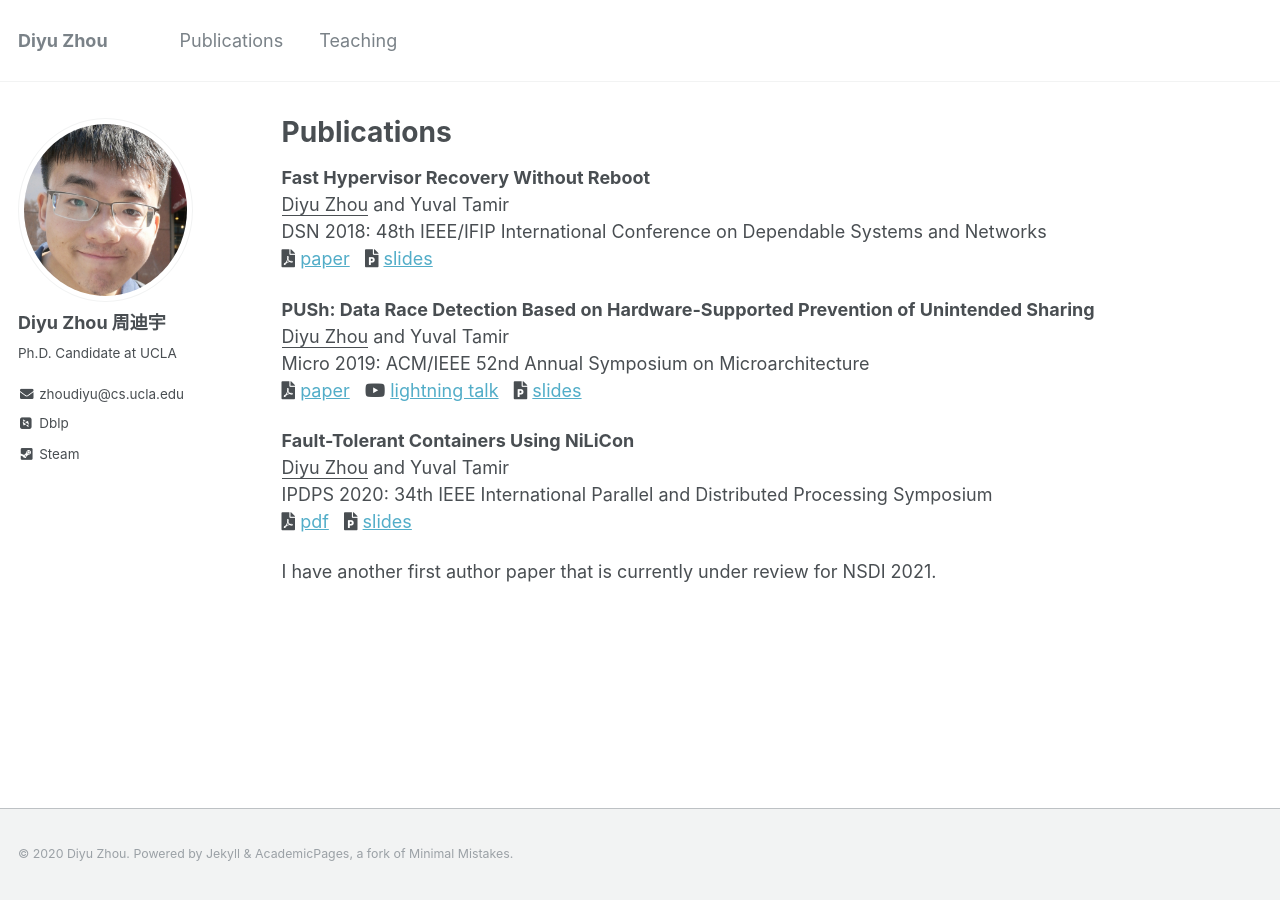
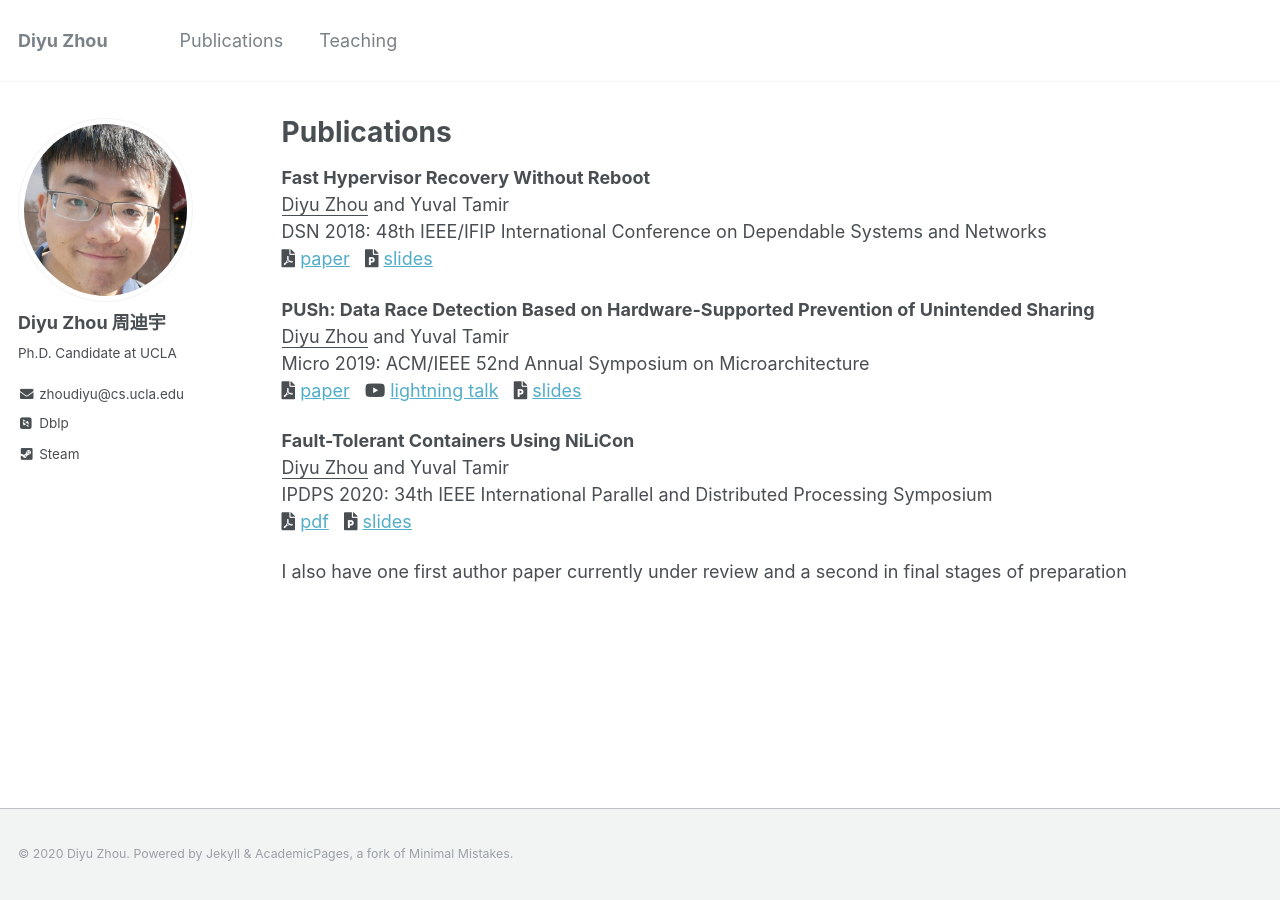
Before and after one commit to zhou-diyu/zhou-diyu.github.io, a Jekyll site: the page built from _pages/publications.md, in a window 1280 px wide. Built offline with Jekyll 4.4.1, drawn with Linux system fonts in a browser that asks for light colours; some web fonts are replaced.

Commit message:
Update publications.md

```diff
--- a/_pages/publications.md
+++ b/_pages/publications.md
@@ -23,7 +23,7 @@ IPDPS 2020: 34th IEEE International Parallel and Distributed Processing Symposiu
 <i class="fas fa-file-pdf" aria-hidden="true"></i> [pdf](/files/ipdps20.pdf)
 &nbsp; <i class="fas fa-file-powerpoint"></i> [slides](/files/ipdps20.pptx)
 
-I have another first author paper that is currently under review for NSDI 2021.
+I also have one first author paper currently under review and a second in final stages of preparation
 
 <!---
 **HyCoR: Fault-Tolerant Replicated Containers Based on Checkpoint and Replay** \
```
